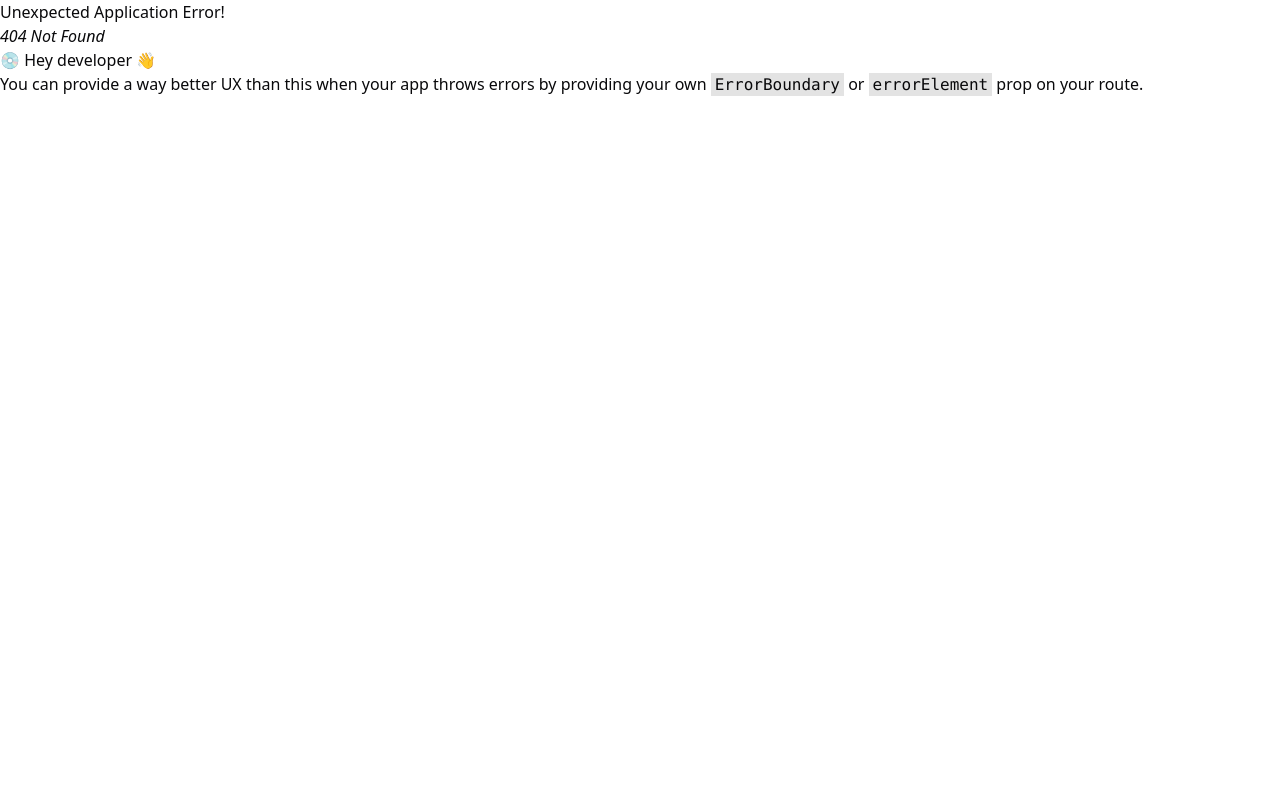
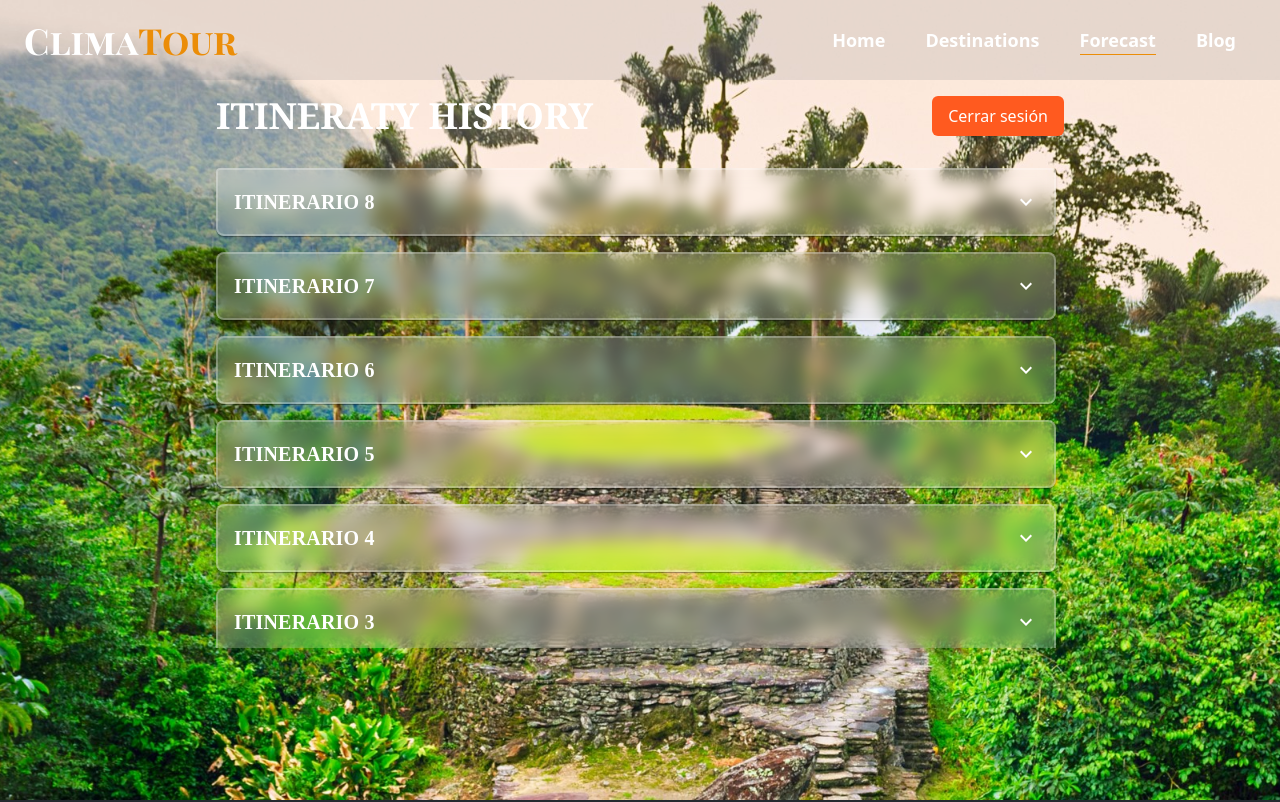
Before and after one commit to hdeza/plan-clima, a React (Vite) app: page /itinerary-history in a window 1280 px wide. Before the commit this address had no page. Shown: the top 802 px of the page. Built offline with nearby package versions, Linux system fonts and the light colour scheme.

Commit message:
View: itinerary history

```diff
--- a/package.json
+++ b/package.json
@@ -24,6 +24,7 @@
     "react": "^18.3.1",
     "react-dom": "^18.3.1",
     "react-router-dom": "^6.27.0",
+    "react-window": "^1.8.11",
     "styled-components": "^6.1.13",
     "tailwind-merge": "^2.5.4",
     "tailwindcss-animate": "^1.0.7"
--- a/src/index.css
+++ b/src/index.css
@@ -64,3 +64,21 @@
     @apply bg-background text-foreground;
   }
 }
+
+.custom-scrollbar::-webkit-scrollbar {
+  width: 8px;
+}
+
+.custom-scrollbar::-webkit-scrollbar-track {
+  background: rgba(255, 255, 255, 0.1);
+  border-radius: 10px;
+}
+
+.custom-scrollbar::-webkit-scrollbar-thumb {
+  background: rgba(255, 255, 255, 0.3);
+  border-radius: 10px;
+}
+
+.custom-scrollbar::-webkit-scrollbar-thumb:hover {
+  background: rgba(255, 255, 255, 0.5);
+}
--- /dev/null
+++ b/src/pages/ItineraryHistory.tsx
@@ -0,0 +1,104 @@
+import Footer from "@/layouts/Footer";
+import Header from "@/layouts/Header";
+import {
+  Accordion,
+  AccordionDetails,
+  AccordionSummary,
+  Typography,
+} from "@mui/material";
+import React from "react";
+import ExpandMoreIcon from "@mui/icons-material/ExpandMore";
+
+export const ItineraryHistory = () => {
+  const [expanded, setExpanded] = React.useState<string | false>(false)
+
+  const handleChange = (panel: string) => (event: React.SyntheticEvent, isExpanded: boolean) => {
+    setExpanded(isExpanded ? panel : false)
+  }
+
+  const itineraries = [
+    { id: "panel8", title: "ITINERARIO 8" },
+    { id: "panel7", title: "ITINERARIO 7" },
+    { id: "panel6", title: "ITINERARIO 6" },
+    { id: "panel5", title: "ITINERARIO 5" },
+    { id: "panel4", title: "ITINERARIO 4" },
+    { id: "panel3", title: "ITINERARIO 3" },
+    { id: "panel2", title: "ITINERARIO 2" },
+    { id: "panel1", title: "ITINERARIO 1" },
+  ]
+
+  return (
+    <>
+      <Header isInHome={false} />
+      <div className="flex justify-center min-h-svh bg-cover bg-center bg-[url('src/assets/buritaca.jpg')]">
+        <div className="w-full max-w-4xl my-16 mx-auto px-4 md:px-6">
+          <div className="flex justify-between items-center my-8">
+            <h2 className="text-4xl font-serif font-bold text-white">ITINERATY HISTORY</h2>
+            <button className="bg-orange-500 hover:bg-orange-600 text-white px-4 py-2 rounded-md">Cerrar sesión</button>
+          </div>
+
+          <div className="space-y-4 max-h-[60vh] overflow-y-auto pr-2 custom-scrollbar">
+            {itineraries.map((itinerary) => (
+              <Accordion
+                key={itinerary.id}
+                expanded={expanded === itinerary.id}
+                onChange={handleChange(itinerary.id)}
+                sx={{
+                  backgroundColor: "rgba(255, 255, 255, 0.2)",
+                  backdropFilter: "blur(8px)",
+                  border: "2px solid rgba(255, 255, 255, 0.25)",
+                  borderRadius: "8px",
+                  marginBottom: "16px",
+                  "& .MuiAccordionSummary-root": {
+                    minHeight: "64px",
+                  },
+                  "& .MuiAccordionSummary-content": {
+                    margin: "12px 0",
+                  },
+                  "&:before": {
+                    display: "none",
+                  },
+                }}
+              >
+                <AccordionSummary
+                  expandIcon={<ExpandMoreIcon sx={{ color: "white" }} />}
+                  aria-controls={`${itinerary.id}-content`}
+                  id={`${itinerary.id}-header`}
+                  sx={{
+                    "& .MuiAccordionSummary-expandIconWrapper": {
+                      color: "white",
+                    },
+                  }}
+                >
+                  <Typography
+                    component="span"
+                    sx={{
+                      fontFamily: "serif",
+                      fontWeight: "bold",
+                      fontSize: "1.25rem",
+                      color: "white",
+                    }}
+                  >
+                    {itinerary.title}
+                  </Typography>
+                </AccordionSummary>
+                <AccordionDetails
+                  sx={{
+                    backgroundColor: "rgba(255, 255, 255, 0.3)",
+                    borderTop: "1px solid rgba(255, 255, 255, 0.25)",
+                    padding: "16px",
+                  }}
+                >
+                  <Typography sx={{ color: "white" }}>
+                    Detalles del itinerario: fecha, destino, actividades.
+                  </Typography>
+                </AccordionDetails>
+              </Accordion>
+            ))}
+          </div>
+        </div>
+      </div>
+      <Footer />
+    </>
+  );
+};
--- a/src/pages/Login.tsx
+++ b/src/pages/Login.tsx
@@ -1,14 +1,17 @@
 import Footer from "@/layouts/Footer";
 import Header from "@/layouts/Header";
 import { useState } from "react";
+import { useNavigate } from "react-router-dom";
 
 export const Login = () => {
   const [username, setUsername] = useState("");
   const [password, setPassword] = useState("");
+  const navigate = useNavigate();
 
   const handleSubmit = (e: React.FormEvent) => {
     e.preventDefault();
     // Lógica de inicio de sesión aquí
+    navigate("/itinerary-history");
     console.log("Iniciando sesión con:", username);
   }
 
```
Also changed, not shown: src/App.tsx (+6 -1 lines), src/assets/buritaca.jpg (added), 1 other file (tests, documents, lock files or other folders).
